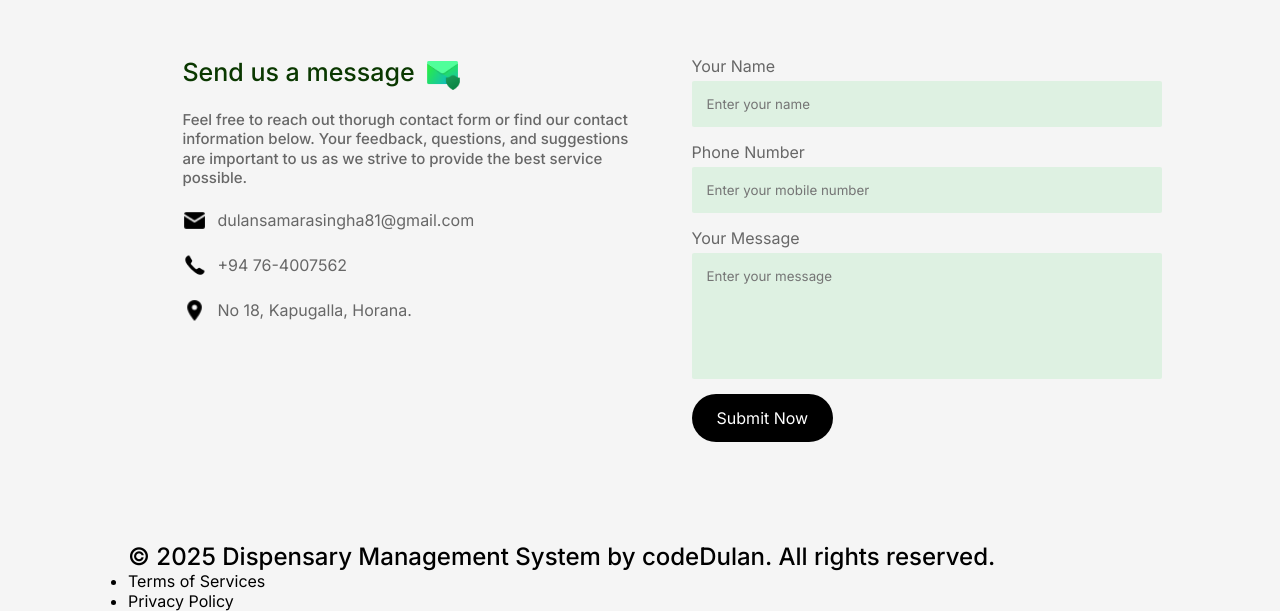
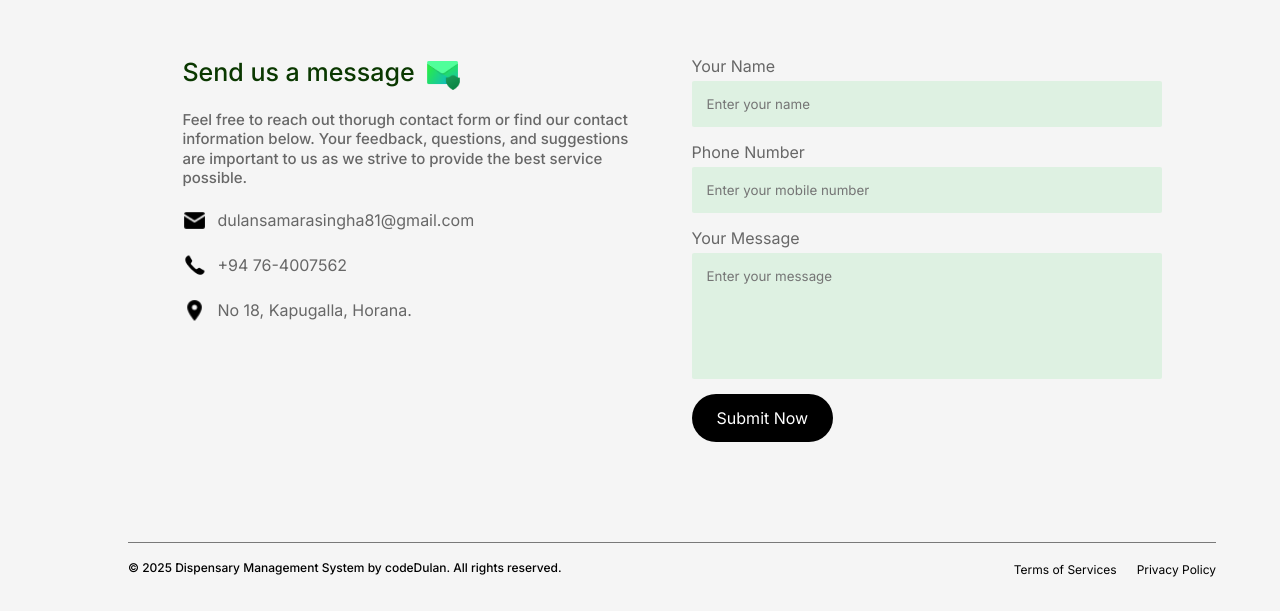
Before and after one commit to codeDulan/Dispensary-Management-System, a React (Vite) app in the folder frontend/dms/: page / in a window 1280 px wide. Shown: the part 2159-2770 px from the top of the page. Built offline with nearby package versions, Linux system fonts and the light colour scheme.

Commit message:
fronend-footer

```diff
--- a/frontend/dms/package.json
+++ b/frontend/dms/package.json
@@ -12,7 +12,8 @@
   "dependencies": {
     "react": "^19.0.0",
     "react-dom": "^19.0.0",
-    "react-router-dom": "^7.2.0"
+    "react-router-dom": "^7.2.0",
+    "react-scroll": "^1.9.3"
   },
   "devDependencies": {
     "@eslint/js": "^9.19.0",
--- a/frontend/dms/src/components/Landing Page/Footer/Footer.css
+++ b/frontend/dms/src/components/Landing Page/Footer/Footer.css
@@ -0,0 +1,21 @@
+.footer{
+  margin: 10px auto;
+  display: flex;
+  align-items: center;
+  justify-content: space-between;
+  border-top: 1px solid #797979;
+  padding: 15px 0;
+
+}
+
+.footer ul li{
+  list-style: none;
+  display: inline-block;
+  margin-left: 20px;
+  font-size: 12px;
+
+}
+
+.footer p{
+  font-size: 12px;
+}
--- a/frontend/dms/src/components/Landing Page/Navbar/Navbar.jsx
+++ b/frontend/dms/src/components/Landing Page/Navbar/Navbar.jsx
@@ -1,6 +1,7 @@
 import React, {useEffect, useState} from 'react'
 import './Navbar.css'
 import logo from '../../../assets/Navbar-logo.png'
+import { Link } from 'react-scroll';
 
 const Navbar = () => {
 
@@ -28,12 +29,12 @@ const Navbar = () => {
       </div>
 
       <ul>
-        <li>Home</li>
+        <li><Link to='hero' smooth={true} offset={0} duration={500}>Home</Link></li>
         <li>Dashboard</li>
-        <li>Patients</li>
-        <li>Drugs</li>
-        <li>Reports</li>
-        <li>About Us</li>
+        <li><Link to='feagures' smooth={true} offset={-140} duration={500}>Feagures</Link></li>
+        <li><Link to='about' smooth={true} offset={-140} duration={500}>About Us</Link></li>
+        <li><Link to='testimonials' smooth={true} offset={-140} duration={500}>Testimonials</Link></li>
+        <li><Link to='contact' smooth={true} offset={-140} duration={500}>Contact Us</Link></li>
         <li><button className='btn'>Appoinment</button></li>
       </ul>
 
```
Also changed, not shown: 1 other file (tests, documents, lock files or other folders).
